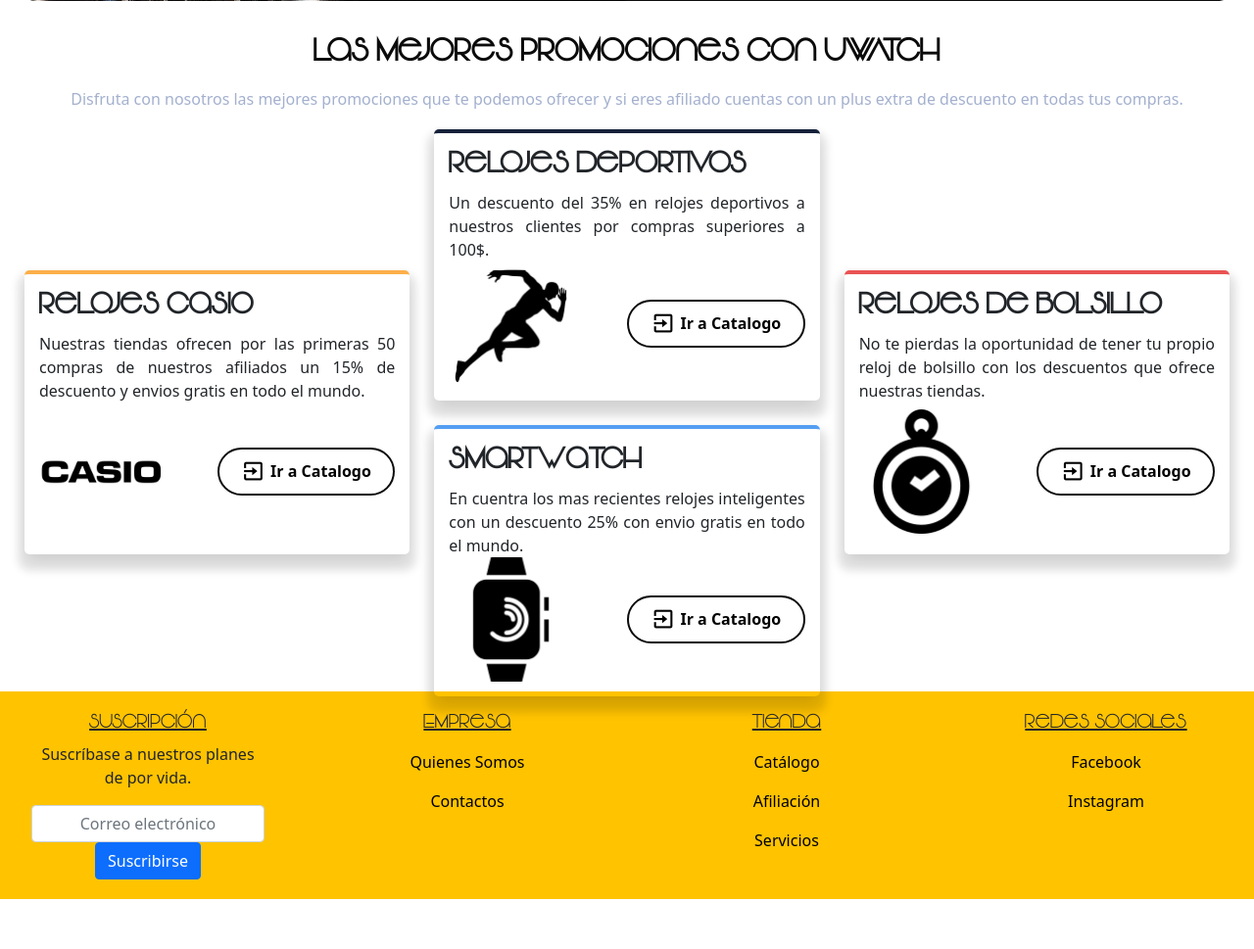
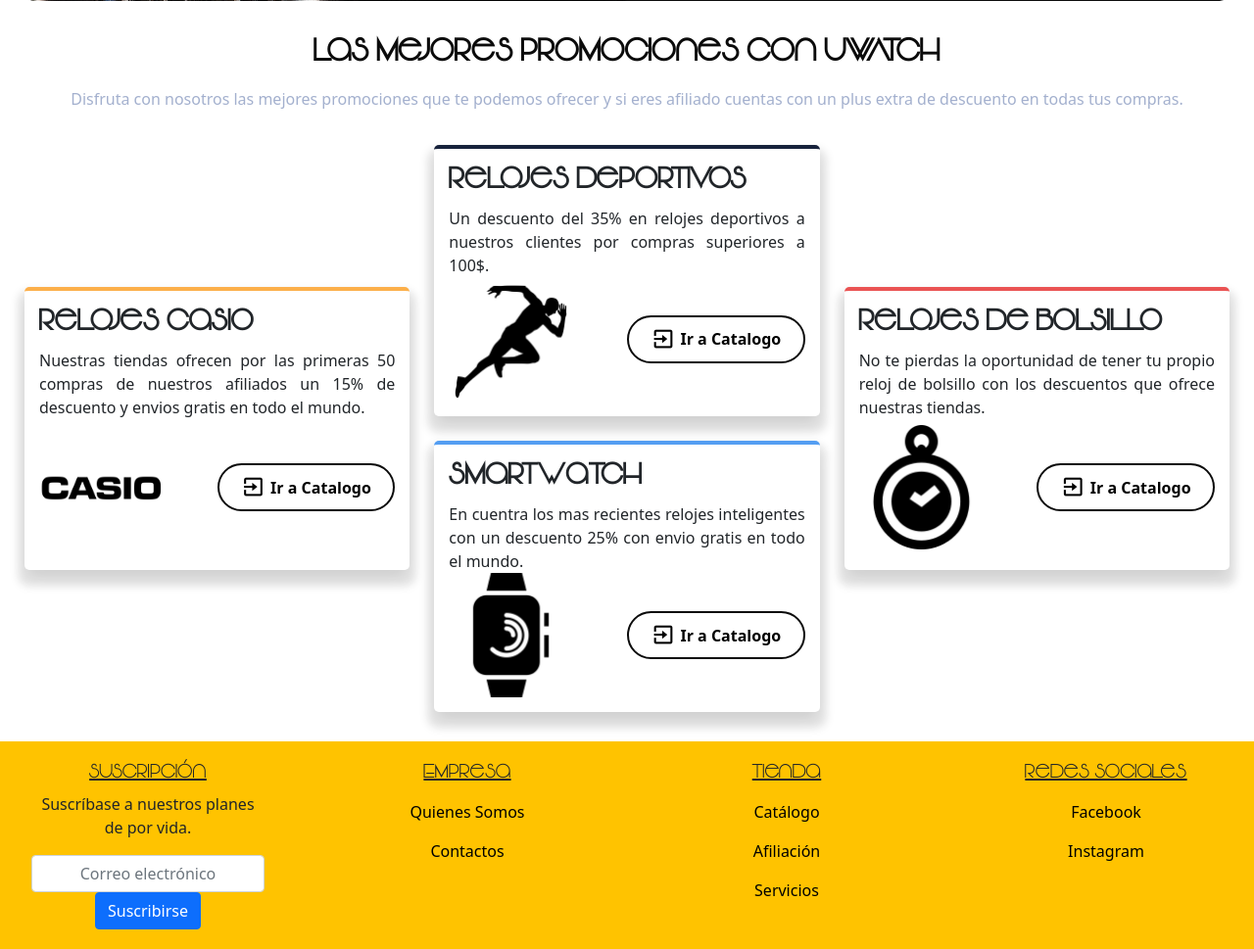
Before and after one commit to Rystron2007/UWatch, a PHP site: page /afiliados.html in a window 1280 px wide. Shown: the part 881-1850 px from the top of the page at 98% size. Before the commit the page ends 1799 px from the top, so only its background shows below. Run offline with PHP 8.4, Linux system fonts and the light colour scheme.

Commit message:
Actualizacion Afiliacion

```diff
--- a/HTML/css/styleAfiliacion.css
+++ b/HTML/css/styleAfiliacion.css
@@ -177,7 +177,7 @@ a:hover {
 }
 .contenedor__promociones {
   width: 100%;
-  height: 80vh;
+  min-height: 80vh;
 }
 .contenedor__promociones .encabezado {
   height: 15%;
--- a/HTML/css/styleAfiliacion2.css
+++ /dev/null
@@ -1,3 +0,0 @@
-.promociones {
-  height: 100vh;
-}
```
